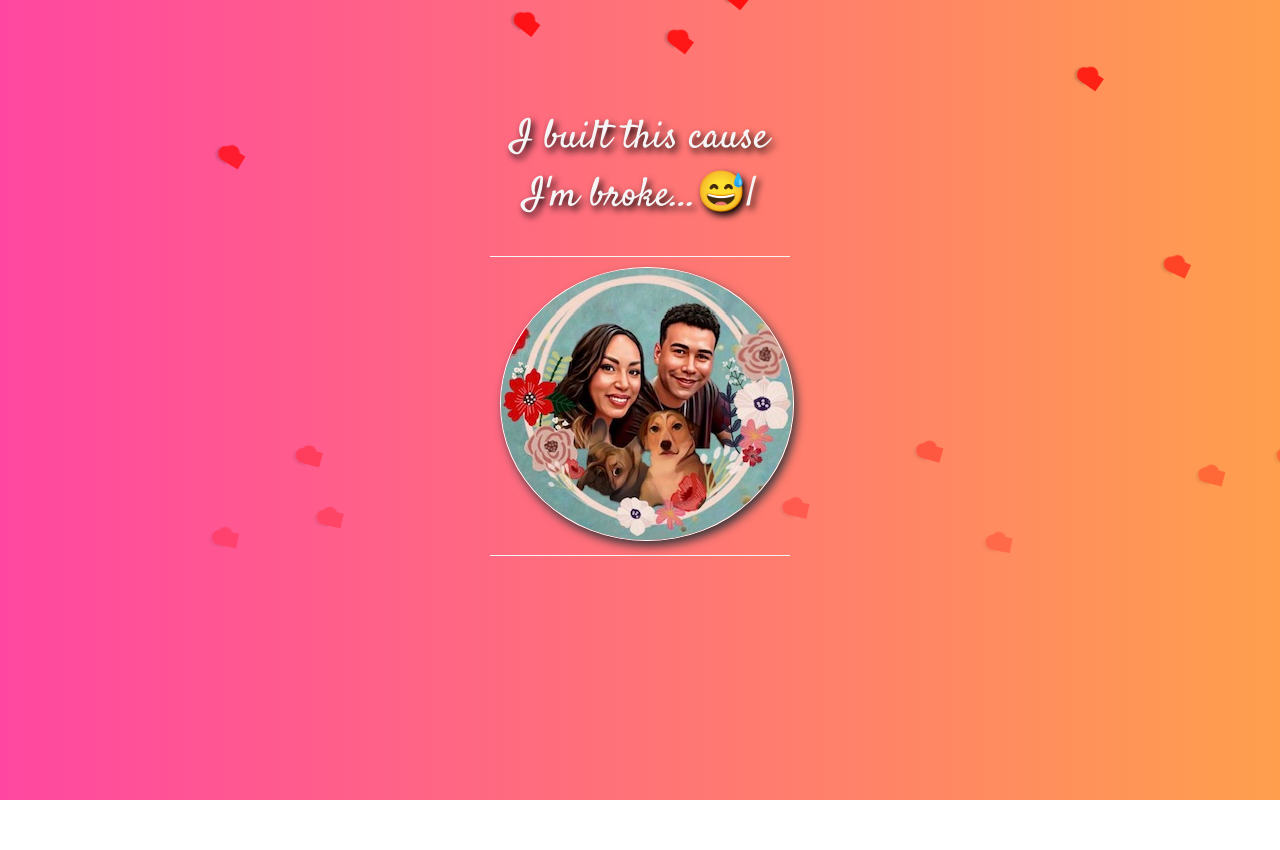
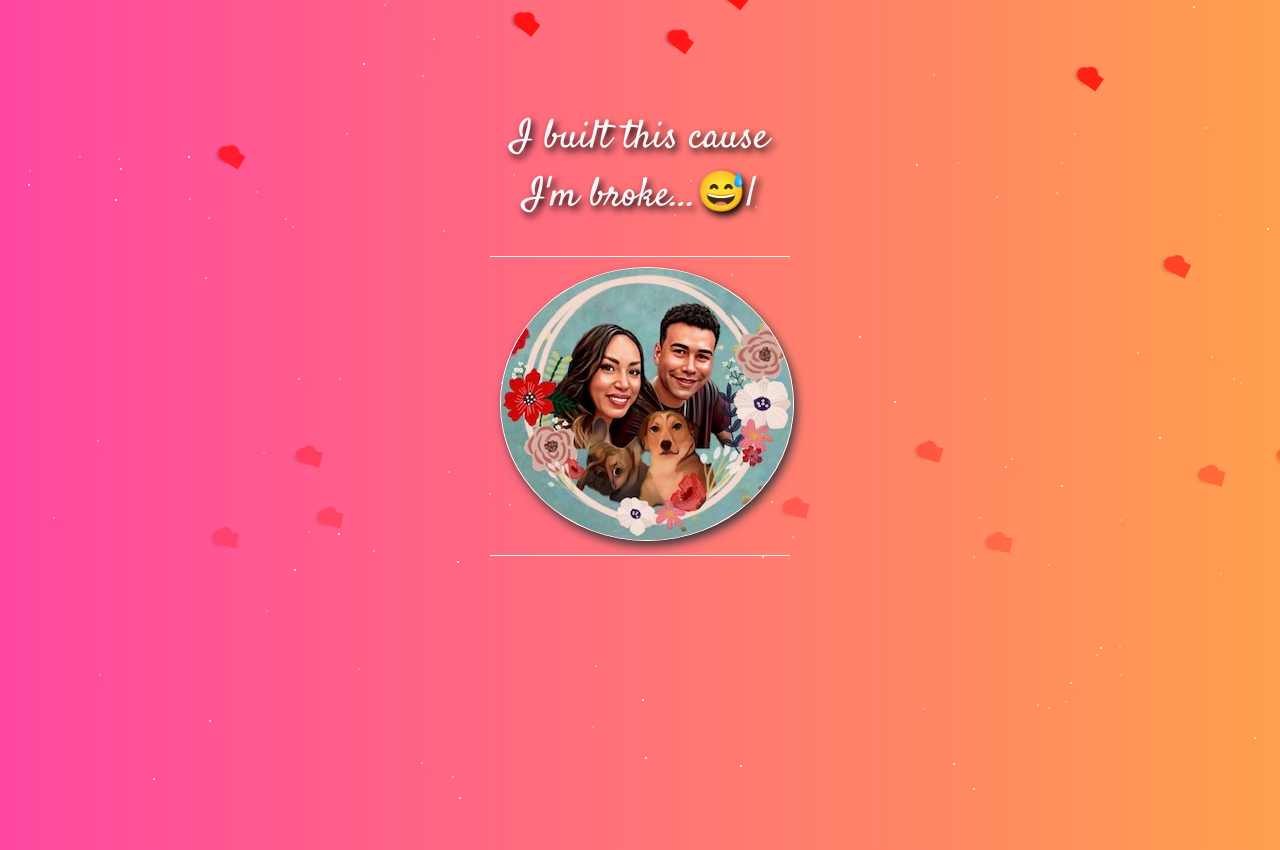
Before and after one commit to andrewvenson/frontend-fun, a React (Create React App) app: page / in a window 1280 px wide. Shown: the top 850 px of the page. Before the commit the page ends 800 px from the top, so only its background shows below. Built offline with nearby package versions, Linux system fonts and the light colour scheme; a web font is replaced by a local one.

Commit message:
built stars

```diff
--- a/src/App.js
+++ b/src/App.js
@@ -1,6 +1,7 @@
 import {useState} from "react"
 import './App.css';
 import Heart from "./components/heart.jsx";
+import StarContainer from "./components/star-container.jsx";
 import styled, {css, keyframes} from "styled-components";
 import { TypeAnimation } from 'react-type-animation';
 import CoverPhoto from "./images/coverphoto.png";
@@ -14,6 +15,7 @@ const HeartContainer = styled.div`
     left: 0px;
     width: 100%;
     height: 100%;
+    z-index: 500
 `;
 
 const TypeAnimationContainer = styled.div`
@@ -143,6 +145,7 @@ function App() {
                 })
             }
         </HeartContainer>
+        <StarContainer />
     </div>
   );
 }
--- /dev/null
+++ b/src/components/star-container.jsx
@@ -0,0 +1,23 @@
+import styled, {css, keyframes} from "styled-components";
+import Star from "./star"
+
+const Container = styled.div`
+    position: absolute;
+    top: 0px;
+    left: 0px;
+    bottom: 0px;
+    right: 0px;
+    width: 100%;
+    height: 100%;
+    padding: 25px;
+`;
+
+const StarContainer = () => {
+    return (
+        <Container>
+            {Array.from({length: 100}).map((_, index) => <Star key={index}/>)}
+        </Container>
+    );
+}
+
+export default StarContainer;
--- /dev/null
+++ b/src/components/star.jsx
@@ -0,0 +1,48 @@
+import styled, {css, keyframes} from "styled-components";
+
+const borderPulse = keyframes`
+  0% {
+    box-shadow: 3px 5px 10px black;
+    opacity: 0.3;
+  }
+  50%{
+    box-shadow: 3px 10px 20px black;
+    opacity: 1;
+  }
+  100% {
+    box-shadow: 3px 5px 10px black;
+    opacity: 0.3;
+  }
+`;
+
+const ShiningStar = styled.div`
+    box-shadow: 3px 5px 10px black;
+    background-color: white;
+    content: none;
+    width: 2px;
+    height: 2px;
+    border-radius: 50%;
+    top: ${props => props.randomHeightPosition}px;
+    left: ${props => props.randomWidthPosition}px;
+    position: absolute;
+    animation: ${props => css`${borderPulse} ${props.randomAnimationTime}s`} infinite;
+`;
+
+const Star = () => {
+    const animationTimeMin = 2;
+    const animationTimeMax = 10;
+    const randomAnimationTime = Math.floor(Math.random() * (animationTimeMax - animationTimeMin + 1)) + animationTimeMin;
+
+    const innerHeightMin = 0;
+    const innerHeightMax = window.innerHeight;
+    const randomHeightPosition = Math.floor(Math.random() * (innerHeightMax - innerHeightMin + 1)) + innerHeightMin;
+
+    const innerWidthMin = 0;
+    const innerWidthMax = window.innerWidth;
+    const randomWidthPosition = Math.floor(Math.random() * (innerWidthMax - innerWidthMin + 1)) + innerWidthMin;
+
+    console.log(window.innerHeight, window.innerWidth)
+    return <ShiningStar randomAnimationTime={randomAnimationTime} randomHeightPosition={randomHeightPosition} randomWidthPosition={randomWidthPosition}/>
+}
+
+export default Star;
```
